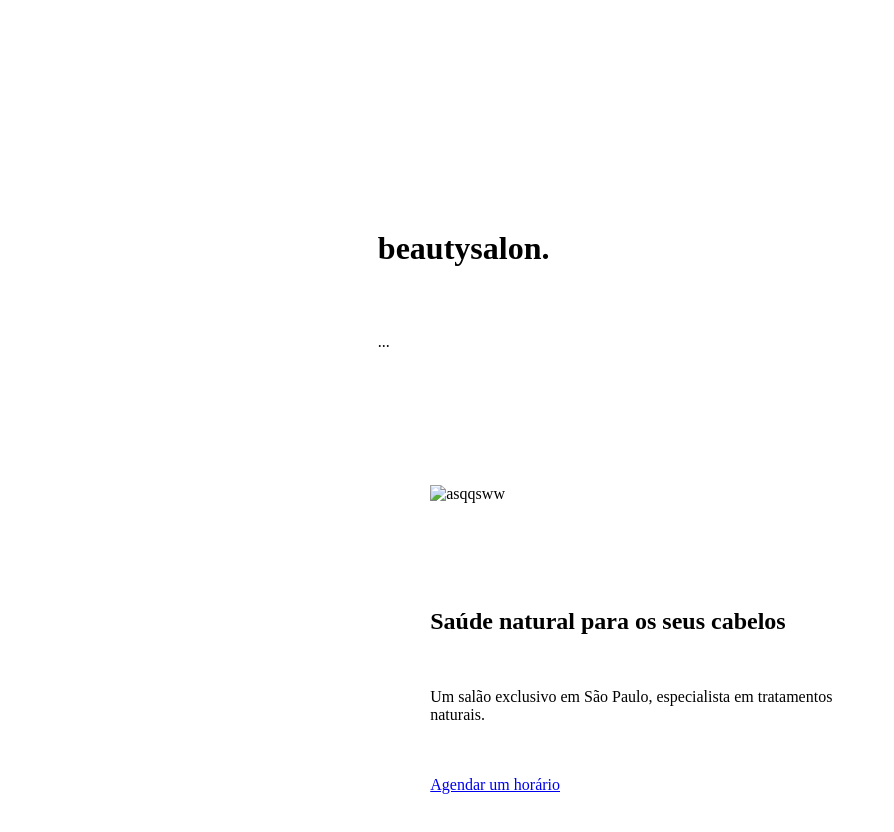
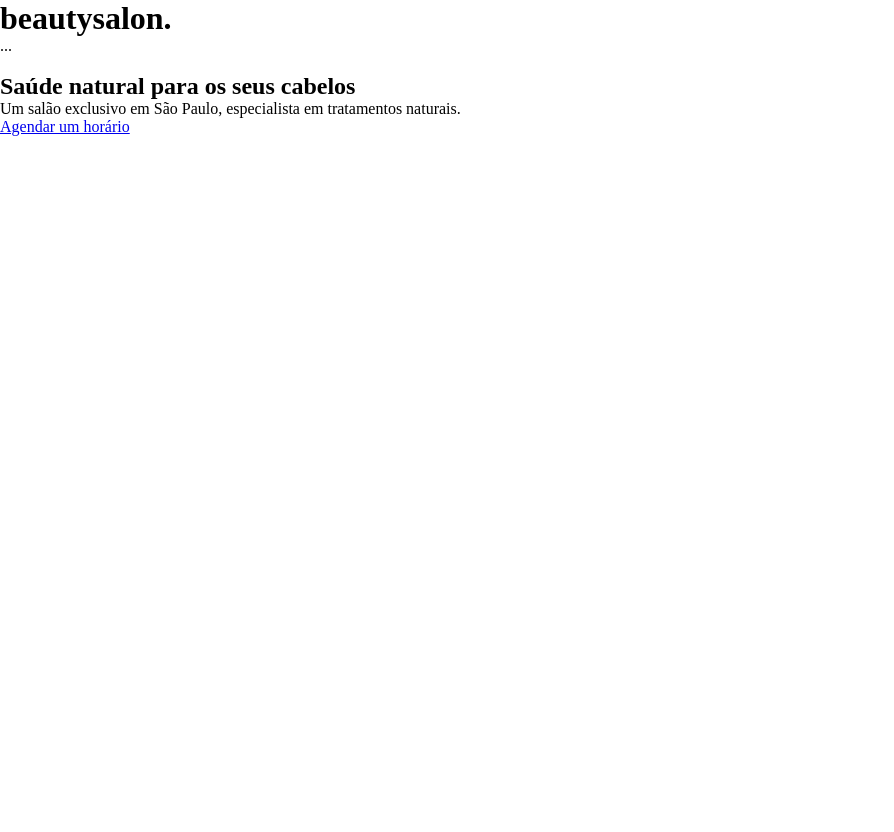
Before and after one commit to Wallace1227/PrimeiroProjeto, a plain HTML site: page Index.html in a window 1280 px wide. Shown: the whole page, without its empty margins (0-894 px from the left). After the commit the page ends 800 px from the top, so only its background shows below. Drawn offline with Linux system fonts and the light colour scheme.

Commit message:
atualização 0.3

```diff
--- a/Index.html
+++ b/Index.html
@@ -16,15 +16,15 @@
         <h1>beautysalon.</h1>
         <div>...</div>
     </header>
-
     <Main>
         <section>
-            <img src="" alt="asqqsww">
+            <img src="" alt="">
             <h1>Saúde natural para os seus cabelos</h1>
             <p>
                 Um salão exclusivo em São Paulo, especialista em tratamentos naturais.
             </p>
-            <a href="#">Agendar um horário</a>
+            <a href="#" >Agendar um horário</a>
+            <div class="alert alert-success"></div>
         </section>
     </Main>
 </body>
--- a/style.css
+++ b/style.css
@@ -1,5 +1,5 @@
 *{
-    margin: 10%;
+    margin: 0%;
     padding: 0%;
     box-sizing: border-box;
     background: rgb(255, 255, 255);
```
